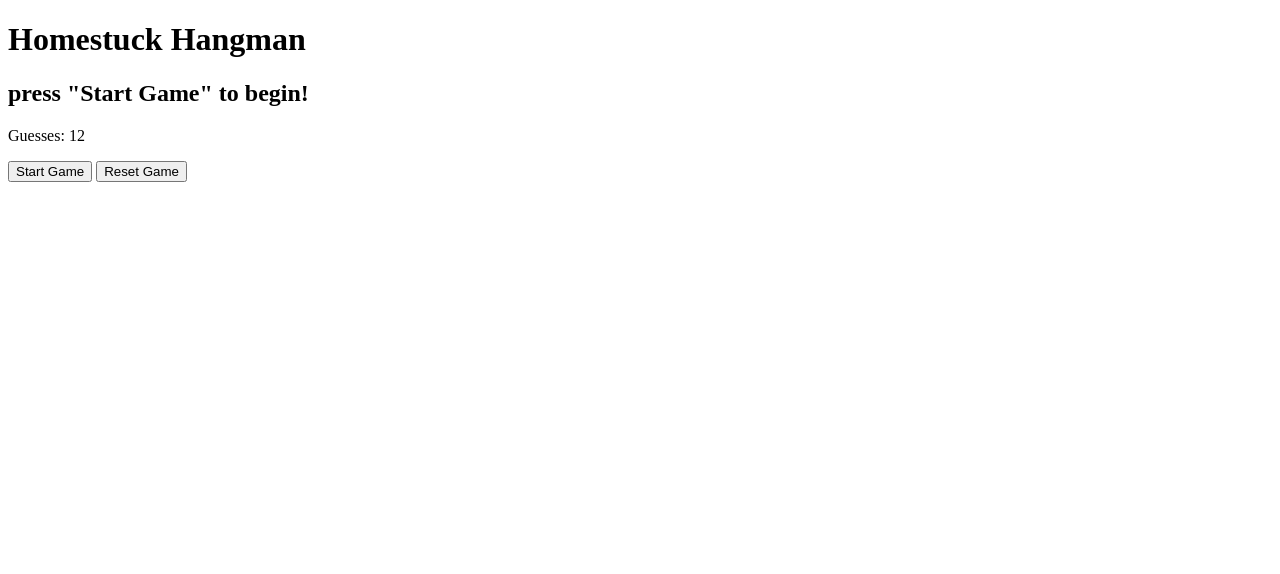
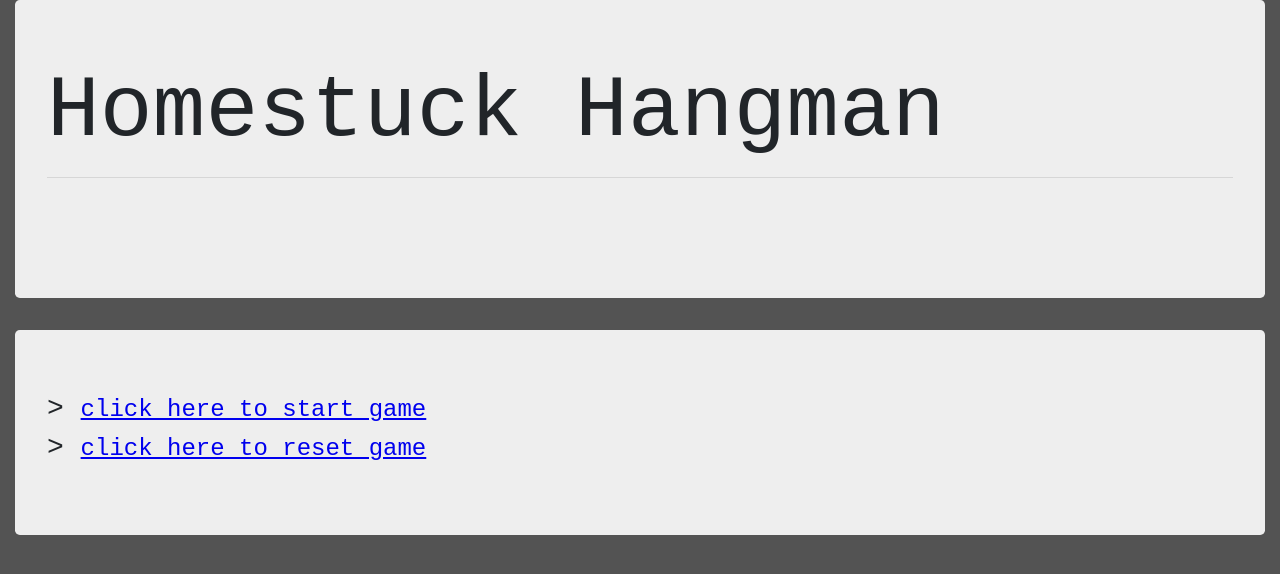
Before and after one commit to HaydenEStern/Hangman-Game, a plain HTML site: page index.html in a window 1280 px wide. Drawn offline with nearby package versions, Linux system fonts and the light colour scheme.

Commit message:
fix error with game start, rearrange bootstrap styling

```diff
--- a/assets/css/style.css
+++ b/assets/css/style.css
@@ -0,0 +1,21 @@
+* {
+	font-family: "Courier New", sans-serif;
+
+}
+
+body {
+	background-color: #535353;
+}
+
+.game-content {
+	background-color: #eee;
+}
+
+span {
+	font-size: 24px;
+}
+
+.action {
+	color: #0000ee;
+	text-decoration: underline;
+}
--- a/assets/javascript/game.js
+++ b/assets/javascript/game.js
@@ -15,7 +15,7 @@
 
 // set up the game by clicking the start button
 document.getElementById("start").onclick = function(event) {
-    startGame();
+    resetGame();
 };
 
 // reset and launch a game with a new word and 12 new guesses by clicking the reset game button
@@ -68,7 +68,7 @@
         word.removeChild(word.firstChild);
     };
     startGame();
-    guessCounter = 12;
+    guessCounter = 15;
     document.getElementById("guesses").innerHTML = "Guesses remaining: " + guessCounter;
     guessedLetters = [];
 };
--- a/index.html
+++ b/index.html
@@ -1,17 +1,29 @@
 <!DOCTYPE html>
 <html>
+
 <head>
-	<title>Homestuck Hangman</title>
+    <title>Homestuck Hangman</title>
+    <link rel="stylesheet" href="https://maxcdn.bootstrapcdn.com/bootstrap/4.0.0-beta/css/bootstrap.min.css" integrity="sha384-/Y6pD6FV/Vv2HJnA6t+vslU6fwYXjCFtcEpHbNJ0lyAFsXTsjBbfaDjzALeQsN6M" crossorigin="anonymous">
+    <link rel="stylesheet" type="text/css" href="assets/css/style.css">
 </head>
+
 <body>
-<h1>Homestuck Hangman</h1>
-<h2>press "Start Game" to begin!</h2>
-<p id="word"></p>
-<p id="guesses">Guesses: 12</p>
-<p id="wins"></p>
-<button type="button" id="start">Start Game</button>
-<button type="button" id="reset">Reset Game</button>
+<div class="container-fluid">
+    <div class="jumbotron game-content">
+        <h1 class="display-2">Homestuck Hangman</h1>
+        <hr>
+        <br>
+                <p class="display-4" id="word"></p>
+        <p id="guesses"></p>
+        <p id="wins"></p>
+   	</div>
+   	<div class="jumbotron game-content">
+   	        <h3> > <span id="start" class="action">click here to start game</span></h3>
+        <h3> > <span id="reset" class="action">click here to reset game</span></h3>
 
-<script type="text/javascript" src="assets/javascript/game.js"></script>
+    </div>
+   </div>
+    <script type="text/javascript" src="assets/javascript/game.js"></script>
 </body>
+
 </html>
```
